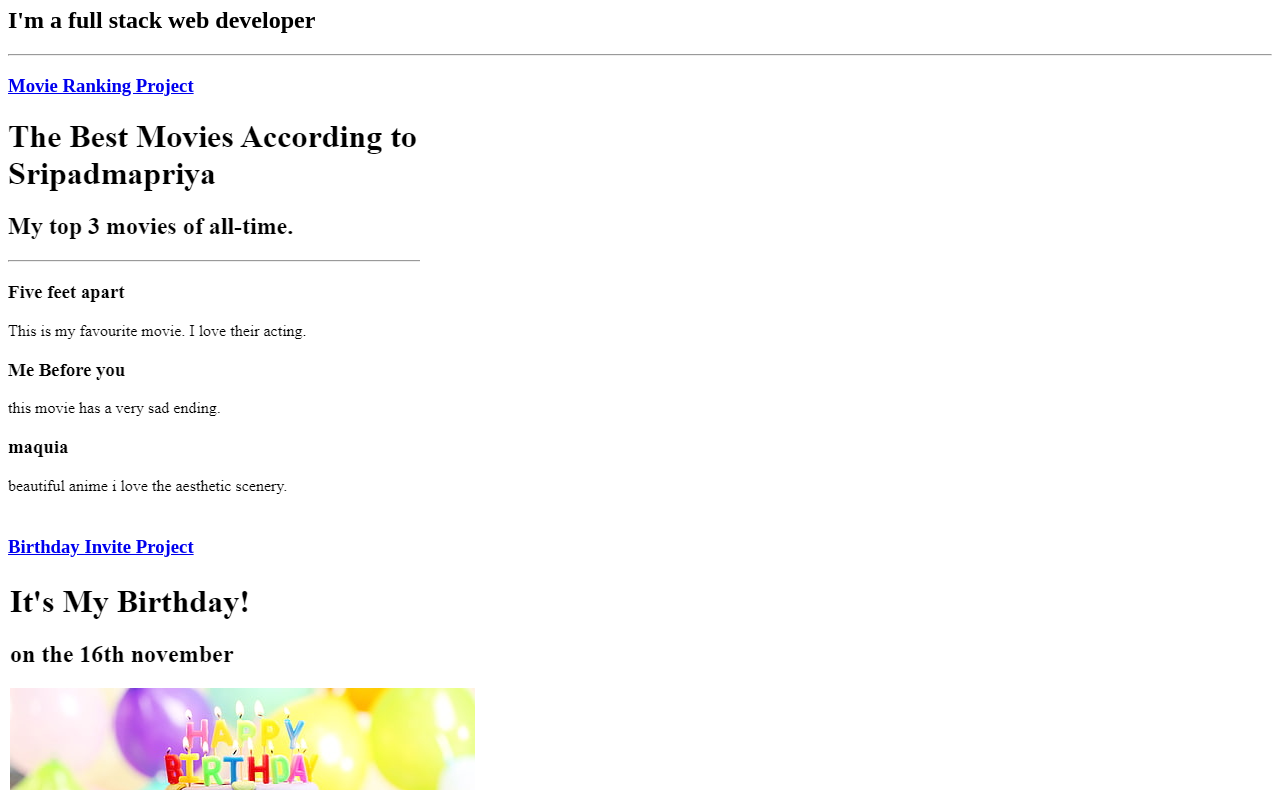
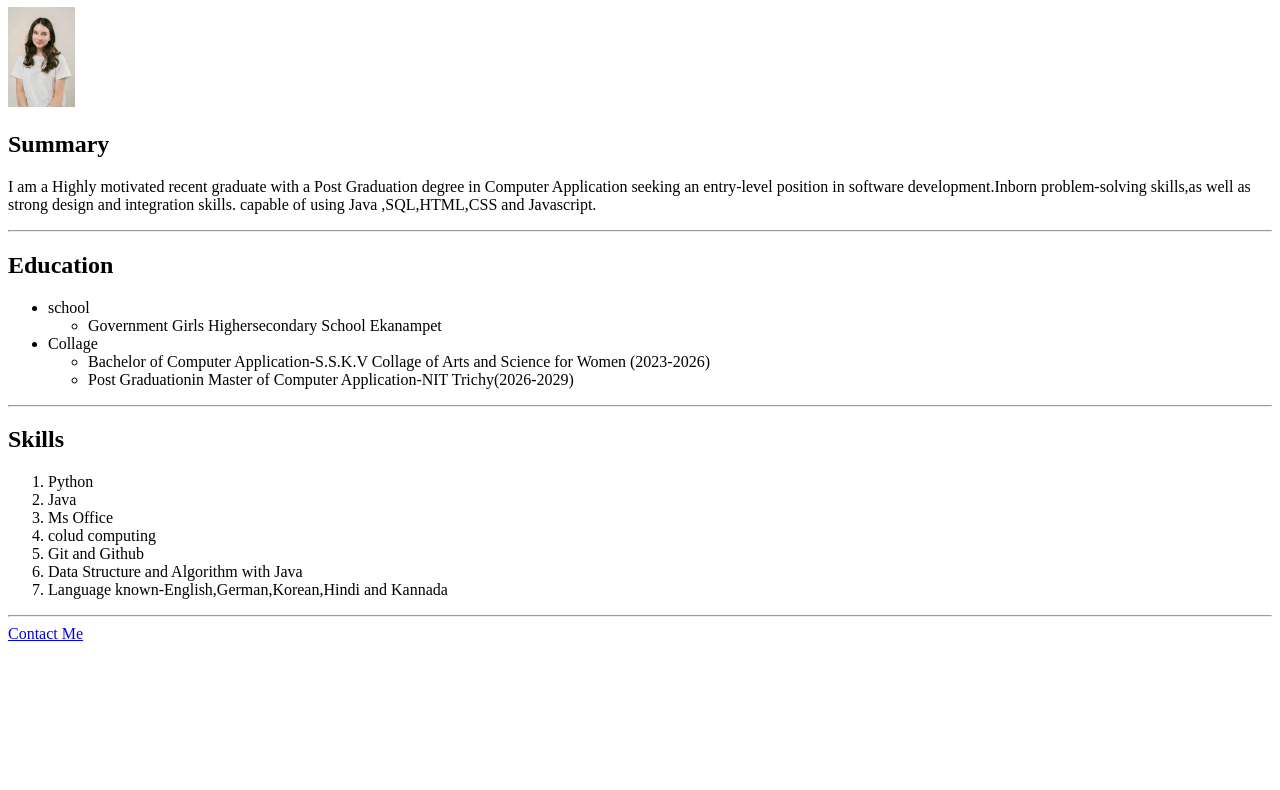
Before and after one commit to sripriyavi/html-portfolio, a plain HTML site: page index.html in a window 1280 px wide. Shown: the part 73-863 px from the top of the page. After the commit the page ends 800 px from the top, so only its background shows below. Drawn offline with Linux system fonts and the light colour scheme.

Commit message:
Add files via upload

```diff
--- a/index.html
+++ b/index.html
@@ -1,38 +1,46 @@
-<!-- TODO 1: Create the HTML Boilerplate -->
-
-<!-- TODO 2: Add Your previous projects' HTML into the public folder -->
-
-<!-- TODO 3: Take screenshots of your project previews and add the images to the images folder -->
-
-<!-- TODO 4: Add titles/subtitles etc. -->
-
-<!-- TODO 5: Add a link to the project pages -->
-
-<!-- TODO 6: Add images to show the project previews
-HINT for TODO 6: You can use the height attribute set to 200 to make the image smaller:
-https://developer.mozilla.org/en-US/docs/Web/HTML/Element/img#attr-height -->
-
-<!-- TODO 7: Add the Contact Me and About Me page links -->
 <!DOCTYPE html>
 <html lang="en">
+<head>
+  <meta charset="UTF-8">
+  <meta name="viewport" content="width=device-width, initial-scale=1.0">
+  <title>My Resume</title>
+</head>
+<body>
+  <h1>Sripadmapriya</h1>
+  <img src="./picture.jpg" height="100"/>
+  <h2>Summary</h2>
+    <p>
+      I am a Highly motivated recent graduate with a Post Graduation  degree in Computer Application seeking an entry-level
+      position in software development.Inborn problem-solving skills,as well as strong design and integration skills.
+      capable of using Java ,SQL,HTML,CSS and Javascript.
+    </p>
+    <hr/>
+  <h2>Education</h2>
+    <ul>
+      <li>school</li>
+        <ul>
+          <li>Government Girls Highersecondary School Ekanampet</li>
+        </ul>
+      <li>Collage</li>
+         <ul>
+          <li>Bachelor of Computer Application-S.S.K.V Collage of Arts and Science for Women (2023-2026)</li>
+          <li>Post Graduationin Master of Computer Application-NIT Trichy(2026-2029)</li>
+         </ul>
+    </ul>
 
-  <head>
-    <meta charset="UTF-8"/>
-    <title>Priya's Portfolio</title>
-  </head>
-
-  <body>
-      <h1>Sripadmapriya's portfolio</h1>
-      <h2>I'm a full stack web developer</h2>
     <hr/>
-     <h3><a href="./public/movie-ranking.html" >Movie Ranking Project</a></h3>
-      <img src="./assets/images/movie-ranking.png" alt="movie ranking projrct preview"/>
-     <h3> <a href="./public/birthday-invite.html"> Birthday Invite Project</a></h3>
-      <img src="./assets/images/mrp.png" alt="Birthday invitation project preview">
+    <h2>Skills</h2>
+      <ol>
+        <li>Python</li>
+        <li>Java</li>
+        <li>Ms Office</li>
+        <li>colud computing</li>
+        <li>Git and Github</li>
+        <li>Data Structure and Algorithm with Java</li>
+        <li>Language known-English,German,Korean,Hindi and Kannada</li>
+      </ol>
       <hr/>
-      <a href="./public/about.html" >About me</a>
-      <a href="./public/contact.html">Contact Me</a>
-
+      <a href="./contact.html">Contact Me</a>
 
 </body>
 </html>
```
Also changed, not shown: contact.html (added, +8 -0 lines), picture.jpg (added). Lines whose indentation alone changed are shown as unchanged.
